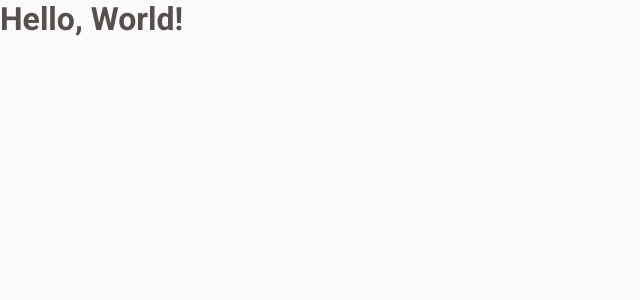
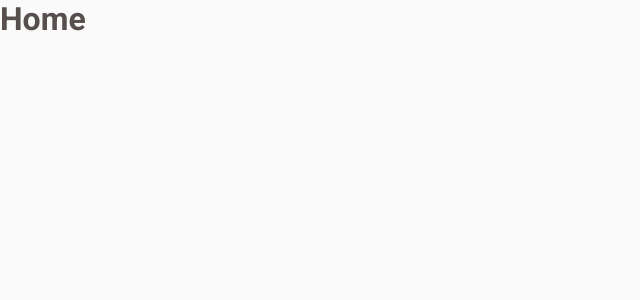
Before and after one commit to lucastenani/coffee_delivery, a React (Vite) app: page / in a window 1280 px wide. Shown: the top 300 px of the page, without its empty margins (0-640 px from the left). Built offline with nearby package versions, Linux system fonts and the light colour scheme.

Commit message:
Defining application routes and creating components for each

```diff
--- a/src/App.tsx
+++ b/src/App.tsx
@@ -1,4 +1,6 @@
 import { ThemeProvider } from 'styled-components'
+import { BrowserRouter } from 'react-router-dom'
+import { Router } from './Router'
 
 import { defaultTheme } from './styles/themes/default'
 import { GlobalStyle } from './styles/global'
@@ -6,7 +8,9 @@
 export function App() {
   return (
     <ThemeProvider theme={defaultTheme}>
-      <h1>Hello, World!</h1>
+      <BrowserRouter>
+        <Router />
+      </BrowserRouter>
 
       <GlobalStyle />
     </ThemeProvider>
--- /dev/null
+++ b/src/Router.tsx
@@ -0,0 +1,14 @@
+import { Route, Routes } from 'react-router-dom'
+import { Home } from './pages/Home'
+import { Checkout } from './pages/Checkout'
+import { Success } from './pages/Success'
+
+export function Router() {
+  return (
+    <Routes>
+      <Route path="/" element={<Home />} />
+      <Route path="/checkout" element={<Checkout />} />
+      <Route path="/success" element={<Success />} />
+    </Routes>
+  )
+}
--- /dev/null
+++ b/src/pages/Checkout/index.tsx
@@ -0,0 +1,3 @@
+export function Checkout() {
+  return <h1>Checkout</h1>
+}
--- /dev/null
+++ b/src/pages/Home/index.tsx
@@ -0,0 +1,3 @@
+export function Home() {
+  return <h1>Home</h1>
+}
--- /dev/null
+++ b/src/pages/Success/index.tsx
@@ -0,0 +1,3 @@
+export function Success() {
+  return <h1>Success</h1>
+}
```
